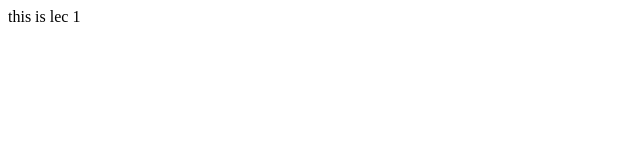
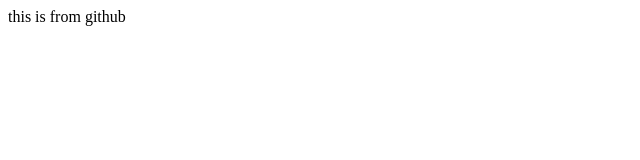
Before and after one commit to mohammadaljafarii/Webdev20, a plain HTML site: page index.html in a window 1280 px wide. Shown: the full height of the page, 0-640 px from the left. Drawn offline with Linux system fonts and the light colour scheme.

Commit message:
Update index.html

```diff
--- a/index.html
+++ b/index.html
@@ -4,6 +4,6 @@
 	<title>lecture 1</title>
 </head>
 <body>
-	this is lec 1
+	this is from github
 </body>
 </html>
```
